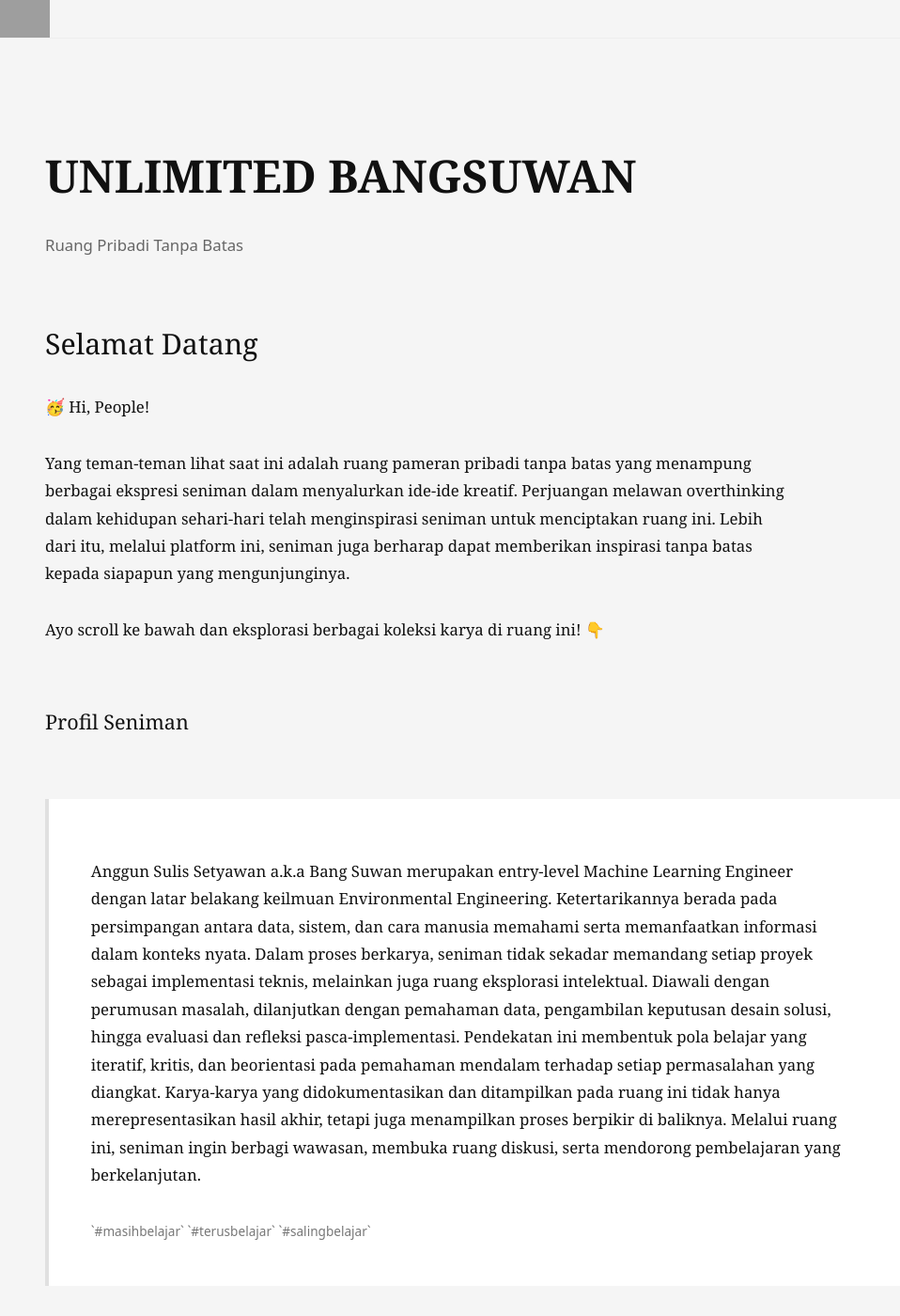
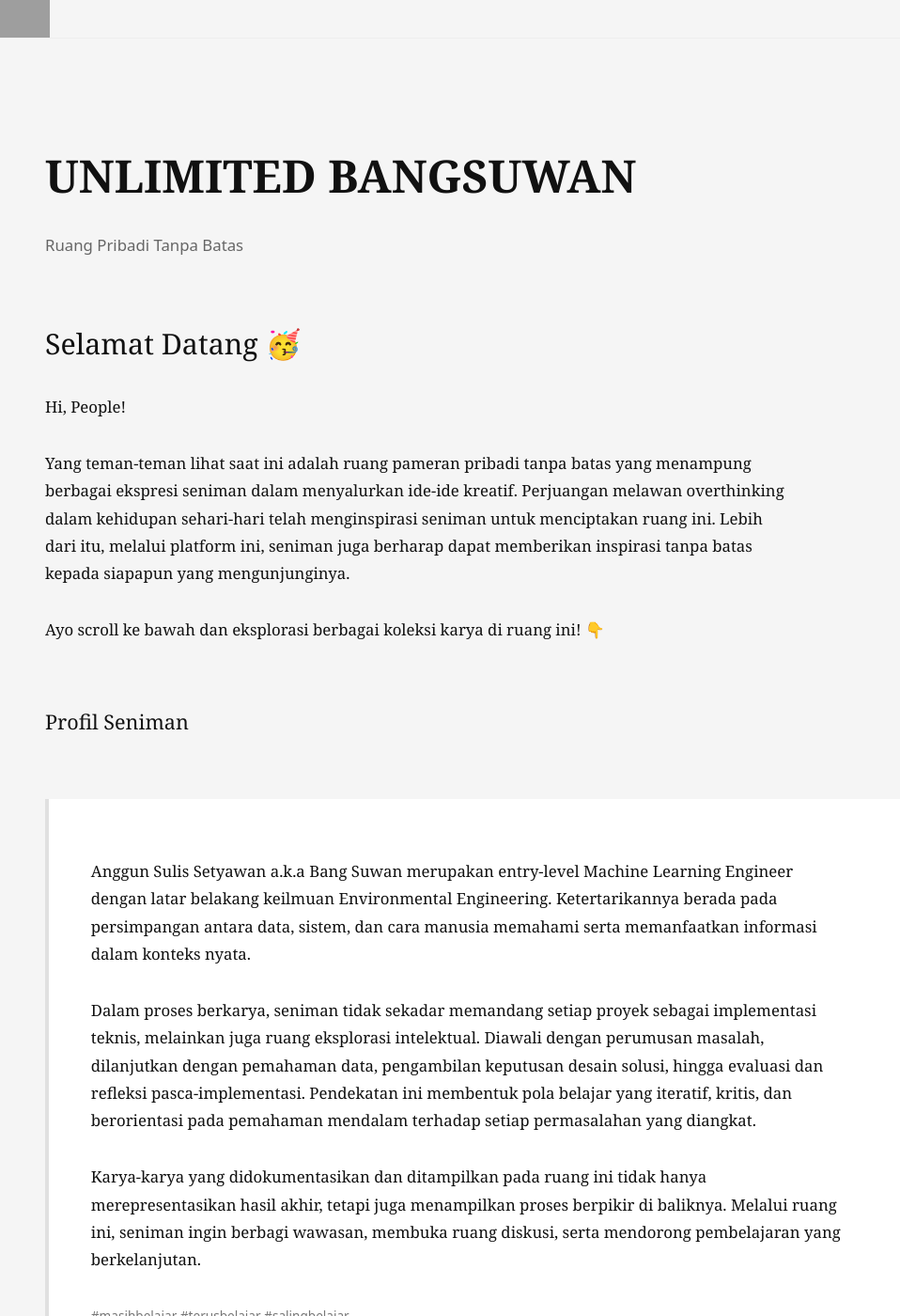
Before and after one commit to Sulbae/Sulbae.github.io, a Jekyll site: the page built from index.md, in a window 1280 px wide and 1400 px high. Shown: the whole window at 94% size, without its empty margins (0-958 px from the left). Built offline with Jekyll 4.4.1, drawn with Linux system fonts in a browser that asks for light colours; grey boxes are pictures that could not be loaded.

Commit message:
Update index.md

```diff
--- a/index.md
+++ b/index.md
@@ -4,8 +4,8 @@ title: Home
 ---
 
 <div class="opening">
-  <h1>Selamat Datang</h1>
-  <p>🥳 Hi, People!</p>
+  <h1>Selamat Datang 🥳</h1>
+  <p>Hi, People!</p>
 
   <p>
     Yang teman-teman lihat saat ini adalah ruang pameran pribadi tanpa batas yang menampung berbagai ekspresi seniman dalam menyalurkan ide-ide kreatif. Perjuangan melawan overthinking dalam kehidupan sehari-hari telah menginspirasi seniman untuk menciptakan ruang ini. Lebih dari itu, melalui platform ini, seniman juga berharap dapat memberikan inspirasi tanpa batas kepada siapapun yang mengunjunginya.
@@ -18,11 +18,15 @@ title: Home
 <div class="profile">
   <p>
     Anggun Sulis Setyawan a.k.a Bang Suwan merupakan entry-level Machine Learning Engineer dengan latar belakang keilmuan Environmental Engineering. Ketertarikannya berada pada persimpangan antara data, sistem, dan cara manusia memahami serta memanfaatkan informasi dalam konteks nyata.
-    Dalam proses berkarya, seniman tidak sekadar memandang setiap proyek sebagai implementasi teknis, melainkan juga ruang eksplorasi intelektual. Diawali dengan perumusan masalah, dilanjutkan dengan pemahaman data, pengambilan keputusan desain solusi, hingga evaluasi dan refleksi pasca-implementasi. Pendekatan ini membentuk pola belajar yang iteratif, kritis, dan beorientasi pada pemahaman mendalam terhadap setiap permasalahan yang diangkat.
+  </p>
+  <p>
+    Dalam proses berkarya, seniman tidak sekadar memandang setiap proyek sebagai implementasi teknis, melainkan juga ruang eksplorasi intelektual. Diawali dengan perumusan masalah, dilanjutkan dengan pemahaman data, pengambilan keputusan desain solusi, hingga evaluasi dan refleksi pasca-implementasi. Pendekatan ini membentuk pola belajar yang iteratif, kritis, dan berorientasi pada pemahaman mendalam terhadap setiap permasalahan yang diangkat.
+  </p>
+  <p>
     Karya-karya yang didokumentasikan dan ditampilkan pada ruang ini tidak hanya merepresentasikan hasil akhir, tetapi juga menampilkan proses berpikir di baliknya. Melalui ruang ini, seniman ingin berbagi wawasan, membuka ruang diskusi, serta mendorong pembelajaran yang berkelanjutan.
   </p>
 
-  <code>`#masihbelajar` `#terusbelajar` `#salingbelajar`</code>
+  <code>#masihbelajar #terusbelajar #salingbelajar</code>
 </div>
 
 ## Ruang Ide-ide Aja
@@ -100,6 +104,6 @@ title: Home
 
 {% if featured_projects.size > 10 %}
 <div class="view-all">
-  <a href="/projects" class="btn btn-outline">→ Lihat Semua</a>
+  <a href="/projects" class="btn">→ Lihat Semua</a>
 </div>
 {% endif %}
```
